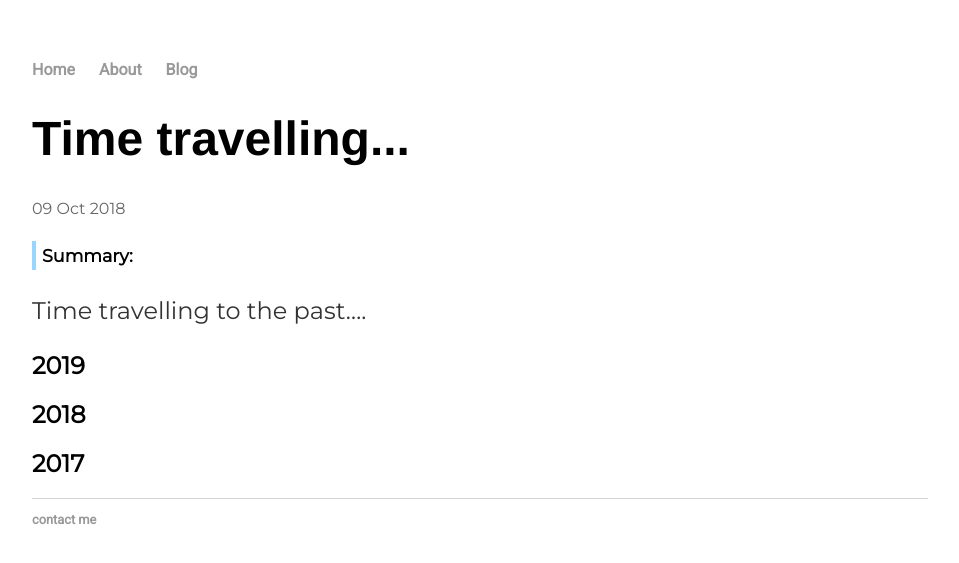
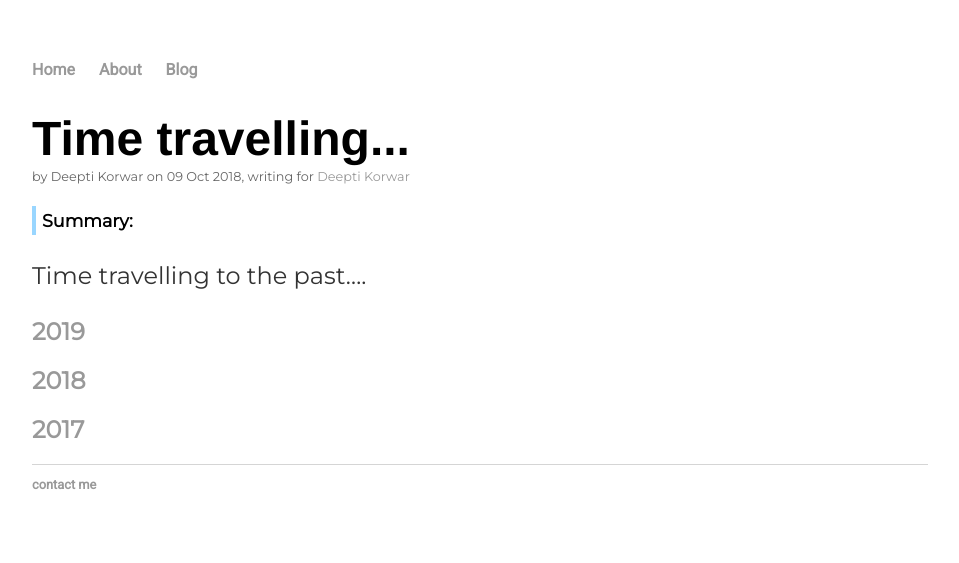
Before and after one commit to deeptikorwar/MyBlog, a Jekyll site: the page built from _posts/2018/10/2018-10-09-my-old-test-post.md, in a window 1280 px wide. Shown: the top 563 px of the page, without its empty margins (160-1119 px from the left). Built offline with Jekyll 4.4.1, drawn with Linux system fonts in a browser that asks for light colours.

Commit message:
added author to post

```diff
--- a/_layouts/post.html
+++ b/_layouts/post.html
@@ -2,7 +2,11 @@
 layout: default
 ---
 <h1>{{ page.title }}</h1>
-<p class="smallgray">{{ page.date | date_to_string }}</p>
+
+<p class="verysmallgray" style="margin-top:-30px">by {{ page.author }} on
+  {{ page.date | date_to_string }}, writing for
+  <a href="/index.html">Deepti Korwar<a></p>
+
 <div class="summary">{{ page.summary }}</div>
 
 {{ content }}
--- a/_posts/2018/10/2018-10-09-my-old-test-post.md
+++ b/_posts/2018/10/2018-10-09-my-old-test-post.md
@@ -1,5 +1,6 @@
 ---
 layout: post
+author: Deepti Korwar
 title: "Time travelling..."
 date: 2018-10-09
 ---
--- a/css/main.css
+++ b/css/main.css
@@ -29,6 +29,11 @@
     font-size: 1.5em;
     line-height: 1.4em;
     color: #333;
+}
+
+p.verysmallgray {
+  font-size: 0.8em;
+  color: #666666
 }
 
 p.smallgray {
```
